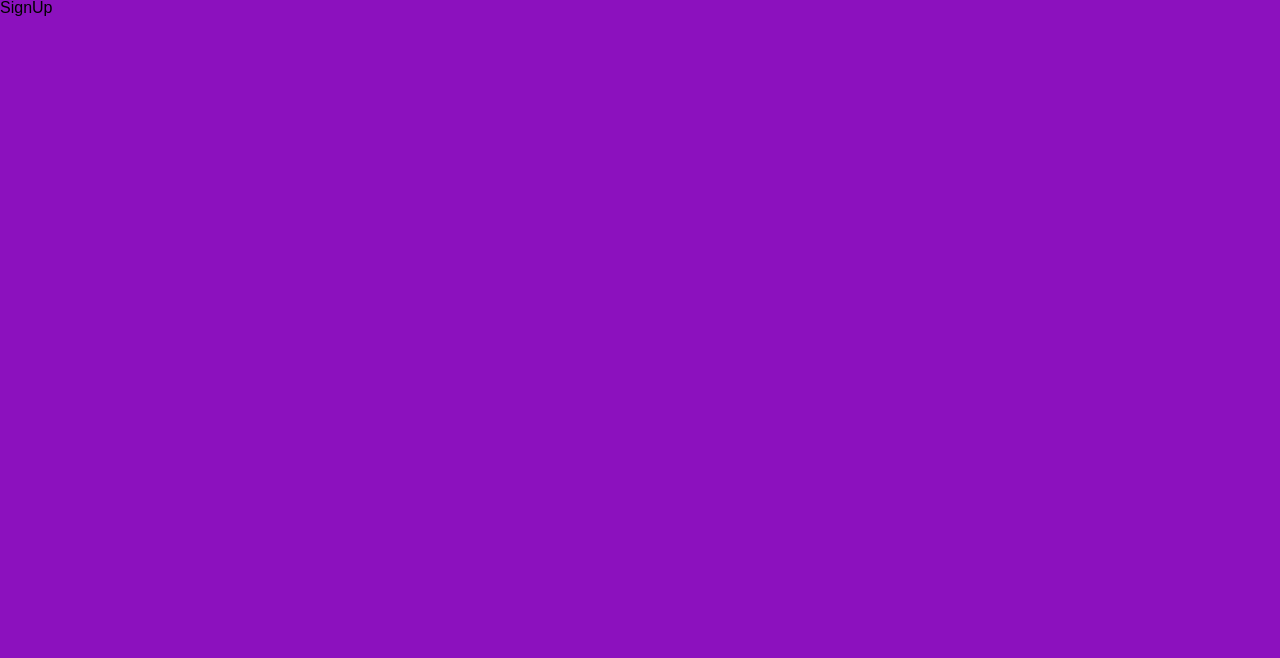
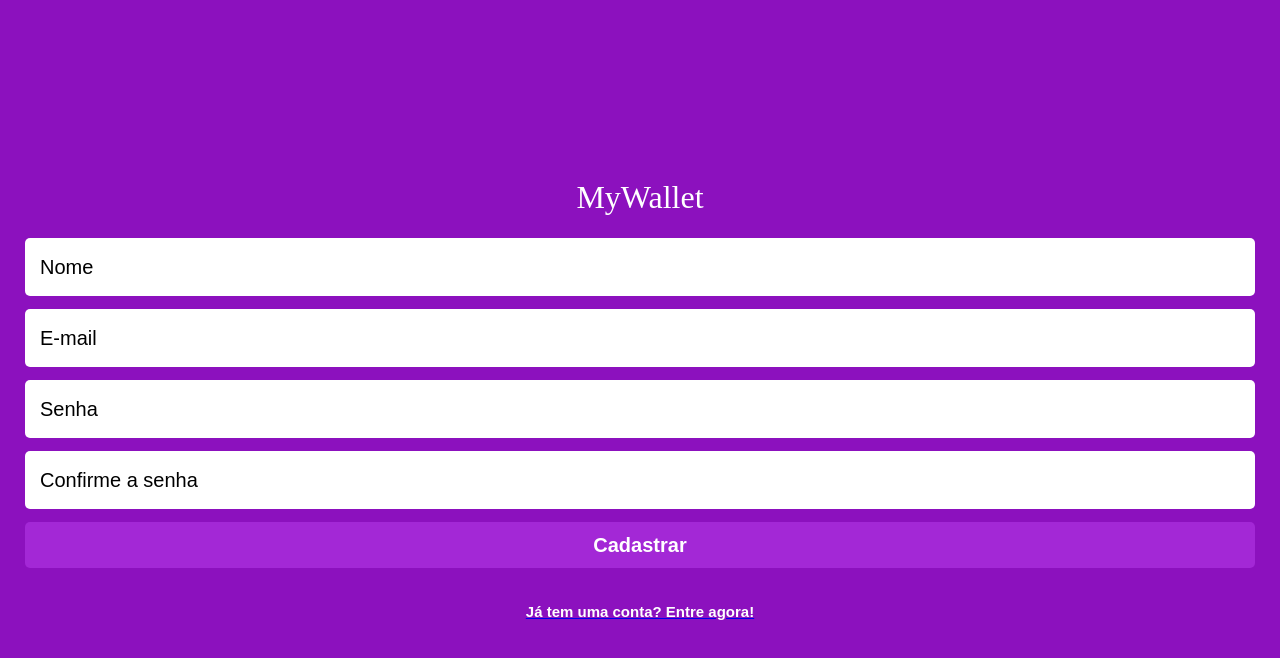
Before and after one commit to okitauehara/Projeto_14_MyWallet_Front, a React (Create React App) app: page /signup in a window 1280 px wide. Shown: the top 658 px of the page. Built offline with nearby package versions, Linux system fonts and the light colour scheme.

Commit message:
Layout base do signup finalizado

```diff
--- a/src/components/pages/Login.js
+++ b/src/components/pages/Login.js
@@ -1,13 +1,13 @@
-import styled from "styled-components";
 import Input from "../shared/Input";
 import Button from "../shared/Button";
 import Redirect from "../shared/Redirect";
+import { CenterPage, Logo, Form } from "../shared/LoginSignUp";
 import { useState } from "react";
 import { Link } from "react-router-dom";
 
 export default function Login() {
 
-    const [data, setData] = useState({ email: '', password: ''});
+    const [data, setData] = useState({ email: '', password: '' });
 
     const handleChange = event => {
         const { name, value } = event.target;
@@ -23,7 +23,7 @@ export default function Login() {
     }
 
     return (
-        <LoginPage>
+        <CenterPage>
             <Logo>MyWallet</Logo>
             <Form onSubmit={submitLogin}>
                 <Input
@@ -47,29 +47,6 @@ export default function Login() {
             <Link to='/signup'>
                 <Redirect>Primeira vez? Cadastre-se!</Redirect>
             </Link>
-        </LoginPage>
+        </CenterPage>
     );
 }
-
-const LoginPage = styled.section`
-    height: 100vh;
-    display: flex;
-    flex-direction: column;
-    justify-content: center;
-    align-items: center;
-`;
-
-const Logo = styled.h1`
-    font-family: 'Saira Stencil One', cursive;
-    font-size: 32px;
-    color: #ffffff;
-    margin-bottom: 25px;
-`;
-
-const Form = styled.form`
-    width: 100vw;
-    display: flex;
-    flex-direction: column;
-    justify-content: center;
-    align-items: center;
-`;
--- a/src/components/pages/SignUp.js
+++ b/src/components/pages/SignUp.js
@@ -1,5 +1,68 @@
+import Input from "../shared/Input";
+import Button from "../shared/Button";
+import Redirect from "../shared/Redirect";
+import { CenterPage, Logo, Form } from "../shared/LoginSignUp";
+import { useState } from "react";
+import { Link } from "react-router-dom";
+
 export default function SignUp() {
+
+    const [data, setData] = useState({ name: '', email: '', password: '', confirmation: '' });
+
+    const handleChange = event => {
+        const { name, value } = event.target;
+        setData(prevState => ({
+            ...prevState,
+            [name]: value
+        }));
+    };
+
+    function submitSignUp(event) {
+        event.preventDefault();
+        // Conectar com back-end
+    }
+
     return (
-        <h1>SignUp</h1>
+        <CenterPage>
+            <Logo>MyWallet</Logo>
+            <Form onSubmit={submitSignUp}>
+                <Input
+                    placeholder='Nome'
+                    type='text'
+                    name='name'
+                    required
+                    value={data.name}
+                    onChange={handleChange}
+                />
+                <Input
+                    placeholder='E-mail'
+                    type='email'
+                    name='email'
+                    required
+                    value={data.email}
+                    onChange={handleChange}
+                />
+                <Input
+                    placeholder='Senha'
+                    type='password'
+                    name='password'
+                    required
+                    value={data.password}
+                    onChange={handleChange}
+                />
+                <Input
+                    placeholder='Confirme a senha'
+                    type='password'
+                    name='confirmation'
+                    required
+                    value={data.confirmation}
+                    onChange={handleChange}
+                />
+                <Button>Cadastrar</Button>
+            </Form>
+            <Link to='/'>
+                <Redirect>Já tem uma conta? Entre agora!</Redirect>
+            </Link>
+        </CenterPage>
     );
 }
--- /dev/null
+++ b/src/components/shared/LoginSignUp.js
@@ -0,0 +1,30 @@
+import styled from "styled-components";
+
+const CenterPage = styled.section`
+    height: 100vh;
+    display: flex;
+    flex-direction: column;
+    justify-content: center;
+    align-items: center;
+`;
+
+const Logo = styled.h1`
+    font-family: 'Saira Stencil One', cursive;
+    font-size: 32px;
+    color: #ffffff;
+    margin-bottom: 25px;
+`;
+
+const Form = styled.form`
+    width: 100vw;
+    display: flex;
+    flex-direction: column;
+    justify-content: center;
+    align-items: center;
+`;
+
+export {
+    CenterPage,
+    Logo,
+    Form
+}
```
